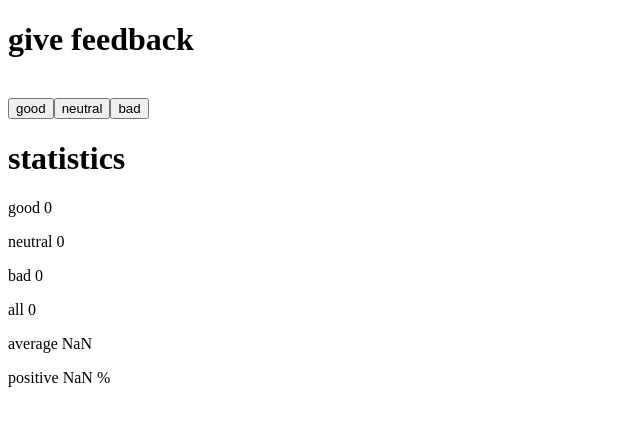
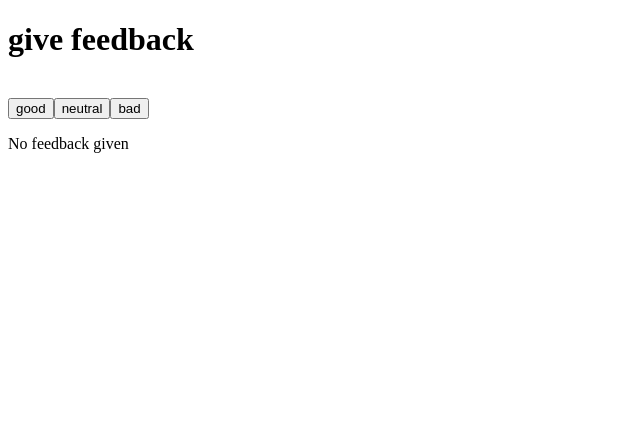
Before and after one commit to Markeesi/02-unicafe, a React (Vite) app: page / in a window 1280 px wide. Shown: the top 426 px of the page, without its empty margins (0-640 px from the left). Built offline with nearby package versions, Linux system fonts and the light colour scheme.

Commit message:
1.8 ja 1.9 tehtävä tehty

```diff
--- a/src/App.jsx
+++ b/src/App.jsx
@@ -1,5 +1,6 @@
 import { useState } from 'react'
 import Button from './components/Button/Button'
+import Statistics from './components/Statistics/Statistics'
 
 const App = () => {
   // tallenna napit omaan tilaansa
@@ -23,16 +24,9 @@ const App = () => {
       <Button handleClick={goodCounter} text="good" />
       <Button handleClick={neutralCounter} text="neutral" />
       <Button handleClick={badCounter} text="bad" />
-    </div>
-    <div>
-      <h1>statistics</h1>
-      <p>good {good}</p>
-      <p>neutral {neutral}</p>
-      <p>bad {bad}</p>
-      <p>all {all}</p>
-      <p>average {average}</p>
-      <p>positive {positive} %</p>
-    </div>
+      </div>
+      { all <= 0 ? <p>No feedback given </p> :
+        <Statistics good={good} bad={bad} neutral={neutral} all={all} average={average} positive={positive} />}
     </>
   )
 }
--- /dev/null
+++ b/src/components/Statistics/Statistics.jsx
@@ -0,0 +1,17 @@
+
+const Statistics = ({good, neutral, bad, all, average, positive}) => {
+
+    return (<>
+    <div>
+      <h1>statistics</h1>
+      <p>good {good}</p>
+      <p>neutral {neutral}</p>
+      <p>bad {bad}</p>
+      <p>all {all}</p>
+      <p>average {average}</p>
+      <p>positive {positive} %</p>
+    </div>
+    </>)
+}
+
+export default Statistics;
```
